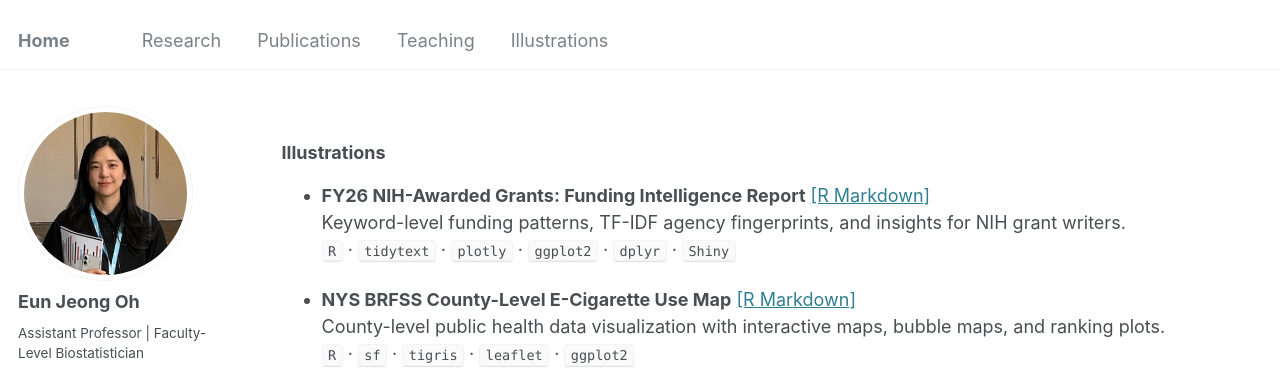
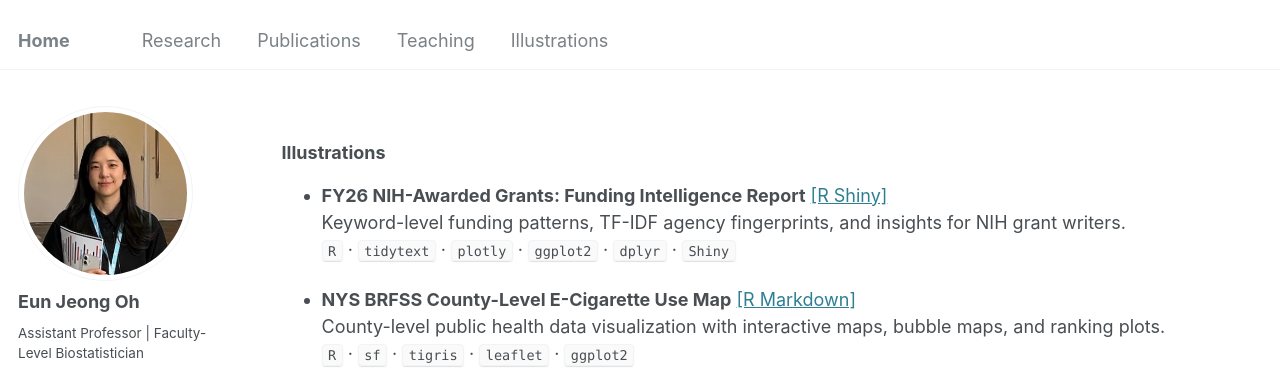
Before and after one commit to oheunj/oheunj.github.io, a Jekyll site: the page built from _pages/illustrations.md, in a window 1280 px wide. Shown: the top 378 px of the page. Built offline with Jekyll 4.4.1, drawn with Linux system fonts in a browser that asks for light colours; some web fonts are replaced.

Commit message:
Update illustrations.md

```diff
--- a/_pages/illustrations.md
+++ b/_pages/illustrations.md
@@ -12,7 +12,7 @@ redirect_from:
 
 ### Illustrations
 
-* **FY26 NIH-Awarded Grants: Funding Intelligence Report** [[R Markdown]](https://no86d0-eun0jeong-oh.shinyapps.io/01_FY26_AwardedGrants_260523)
+* **FY26 NIH-Awarded Grants: Funding Intelligence Report** [[R Shiny]](https://no86d0-eun0jeong-oh.shinyapps.io/01_FY26_AwardedGrants_260523)
   Keyword-level funding patterns, TF-IDF agency fingerprints,
   and insights for NIH grant writers.
   `R` · `tidytext` · `plotly` · `ggplot2` · `dplyr` · `Shiny`
```
